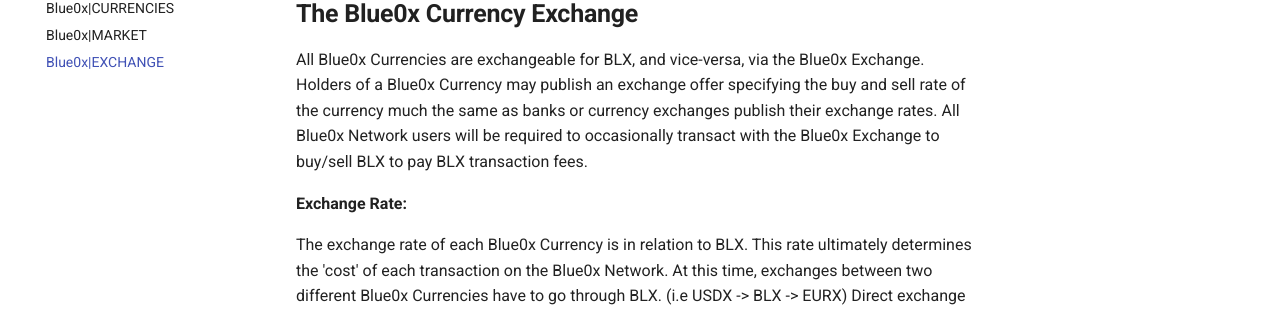
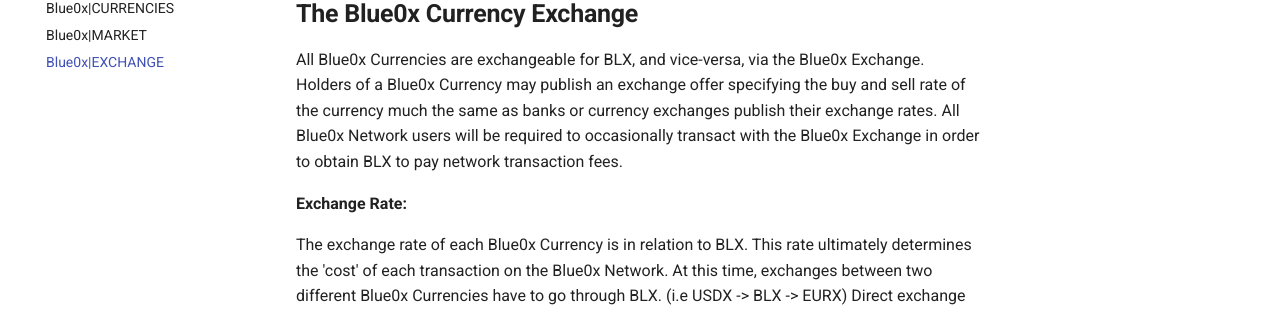
Before and after one commit to theBlue0x/docs, an MkDocs documentation site: the page built from docs/learn_more/exchange.md, in a window 1280 px wide. Shown: the part 232-544 px from the top of the page. Built offline with MkDocs 1.6.1 and Material for MkDocs 9.7.7, drawn with Linux system fonts in a browser that asks for light colours.

Commit message:
Update exchange.md

```diff
--- a/docs/learn_more/exchange.md
+++ b/docs/learn_more/exchange.md
@@ -1,6 +1,6 @@
 ## **The Blue0x Currency Exchange** ##
 
-All Blue0x Currencies are exchangeable for BLX, and vice-versa, via the Blue0x Exchange.  Holders of a Blue0x Currency may publish an exchange offer specifying the buy and sell rate of the currency much the same as banks or currency exchanges publish their exchange rates.  All Blue0x Network users will be required to occasionally transact with the Blue0x Exchange to buy/sell BLX to pay BLX transaction fees.
+All Blue0x Currencies are exchangeable for BLX, and vice-versa, via the Blue0x Exchange.  Holders of a Blue0x Currency may publish an exchange offer specifying the buy and sell rate of the currency much the same as banks or currency exchanges publish their exchange rates.  All Blue0x Network users will be required to occasionally transact with the Blue0x Exchange in order to obtain BLX to pay network transaction fees.
 
 **Exchange Rate:**
 
```
